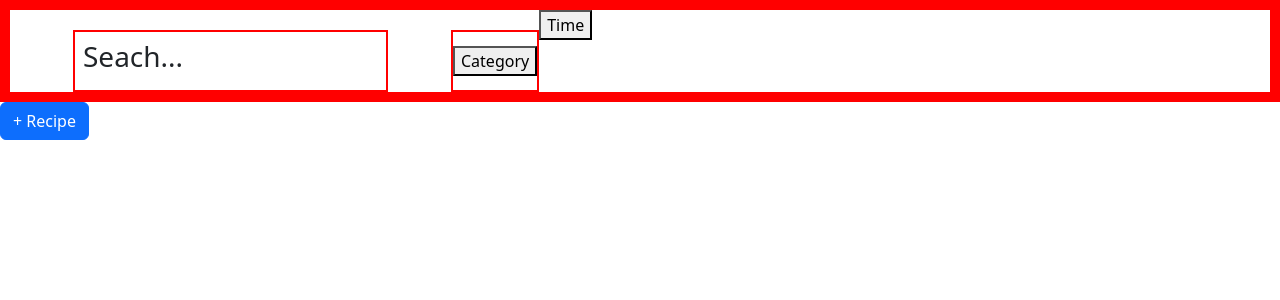
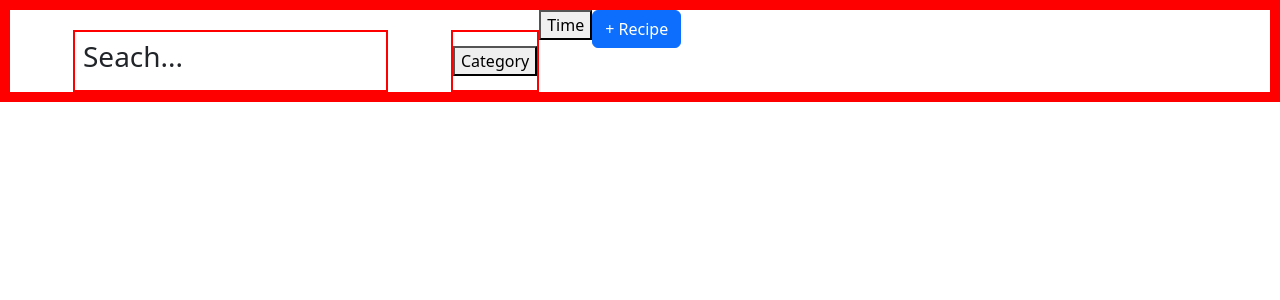
Before and after one commit to Rienel/Reciper-Manager, a React (Vite) app in the folder Recipe-Manager/: page / in a window 1280 px wide. Shown: the top 300 px of the page. Built offline with nearby package versions, Linux system fonts and the light colour scheme.

Commit message:
add todo

```diff
--- a/Recipe-Manager/src/App.tsx
+++ b/Recipe-Manager/src/App.tsx
@@ -25,10 +25,13 @@ function App() {
             options={["< 30 mins", "1 hr", "1hr 30 mins", "> 2 hrs"]}
           />
         </div>
+
+        <div>
+          <RecipeList />
+        </div>
       </div>
-      <div>
-        <RecipeList />
-      </div>
+
+      {/* TODO: implement view and edit  */}
     </div>
   );
 }
--- a/Recipe-Manager/src/components/RecipeList.tsx
+++ b/Recipe-Manager/src/components/RecipeList.tsx
@@ -23,6 +23,7 @@ function RecipeList() {
   return (
     <>
       <AddRecipe onAdd={handleCLick} />
+      {/* TODO: make ui pop up */}
       {isAdding && (
         <div className="modal-overlay">
           <div className="modal-content">
--- a/Recipe-Manager/src/components/Search.tsx
+++ b/Recipe-Manager/src/components/Search.tsx
@@ -1,4 +1,5 @@
 function Search() {
+  // TODO: implement search
   return <h3>Seach...</h3>;
 }
 
```
